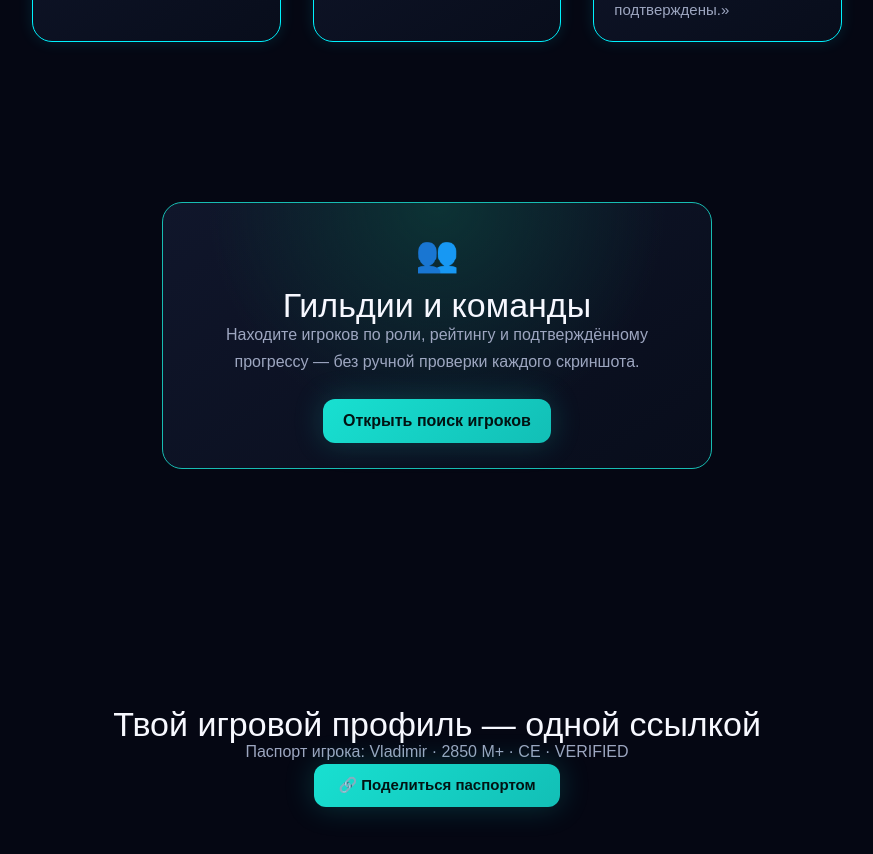
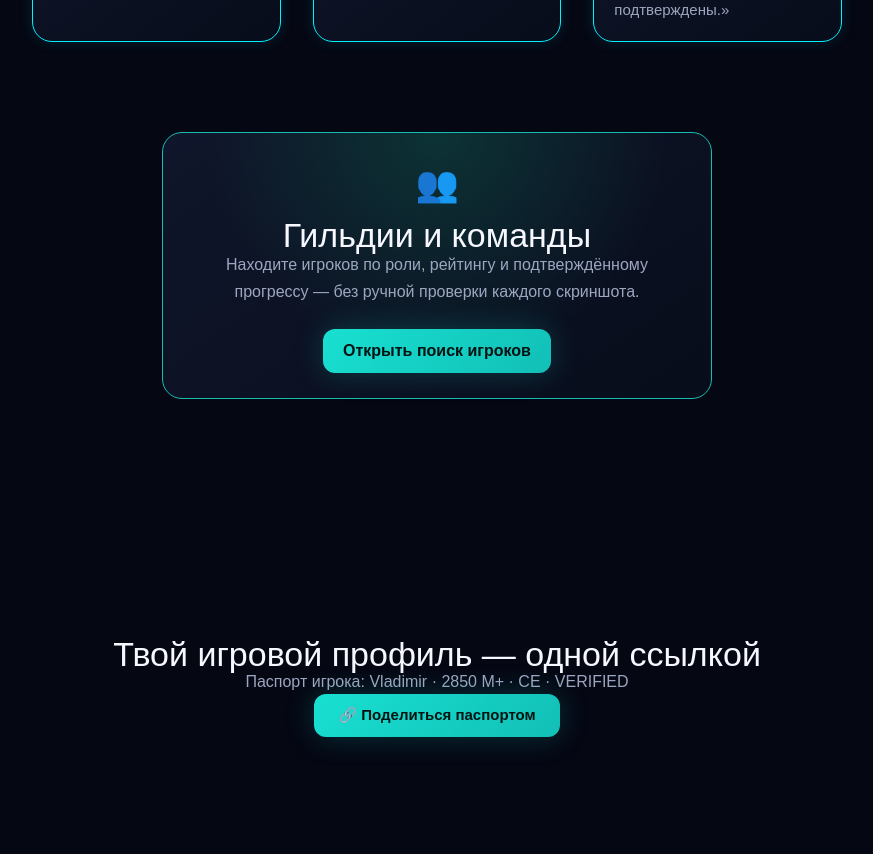
Before and after one commit to vesttrading/gamepro-market, a Next.js app: page / in a window 1280 px wide. Shown: the part 3700-4554 px from the top of the page, without its empty margins (203-1076 px from the left). Built offline with nearby package versions, Linux system fonts and the light colour scheme; no server answers.

Commit message:
Adjust margins in globals.css
Reduced top margin for the main container and removed unnecessary margin adjustments for h2 elements.

```diff
--- a/app/globals.css
+++ b/app/globals.css
@@ -431,19 +431,12 @@ section#guilds > div {
     width: 100% !important;
     margin-left: auto !important;
     margin-right: auto !important;
-    margin-top: 100px !important;
+    margin-top: 30px !important;
 }
 /* На всякий случай дублируем для вложенного div, если структура сложнее */
 section#guilds div[class*="jsx-"] {
     max-width: 750px;
     margin: 0 auto;
-}
-
-/* Принудительный сдвиг заголовка h2 вниз или урезание его внешнего поля */
-main h2,
-div[class*="jsx-"] h2,
-#passport h2 {
-    margin-bottom: 50px !important;
 }
 
 /* =========================
```
